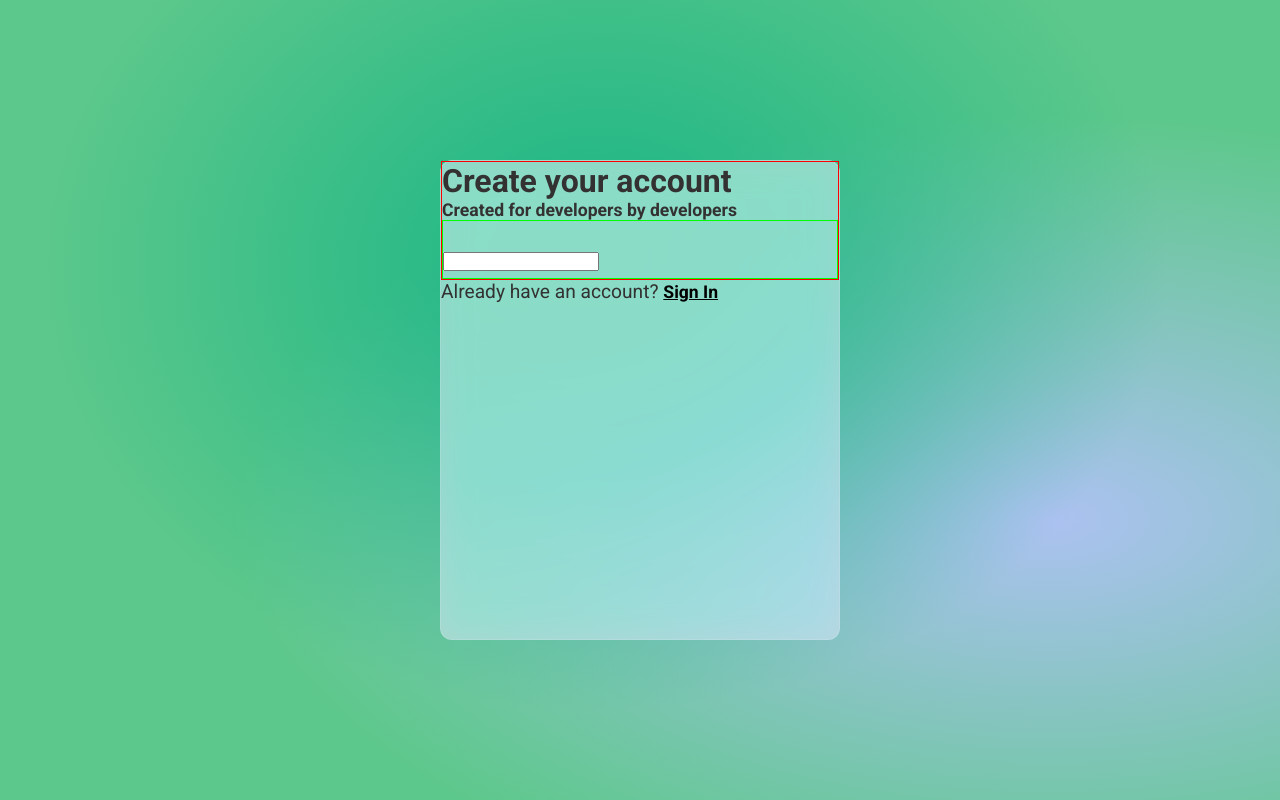
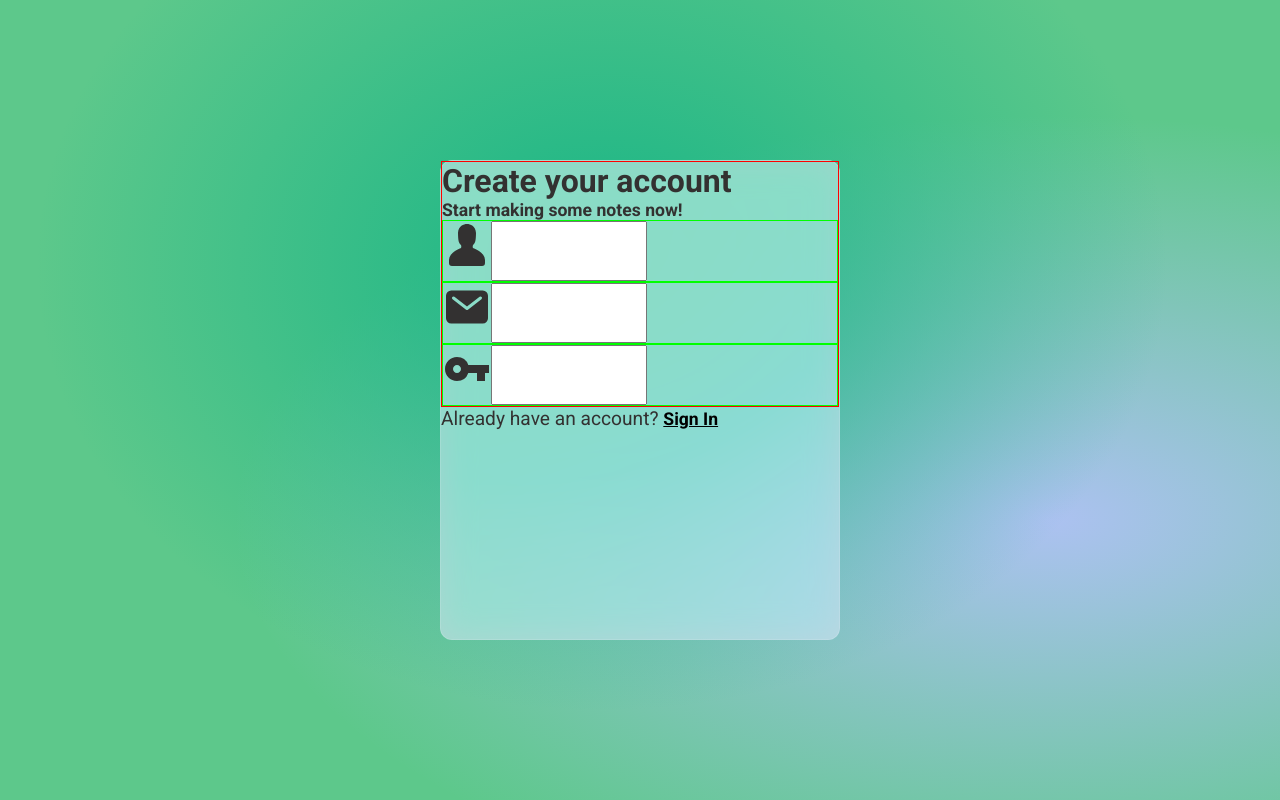
Before and after one commit to sseans/mindful-notes, a React (Create React App) app: page / in a window 1280 px wide. Built offline with nearby package versions, Linux system fonts and the light colour scheme.

Commit message:
types and finishing up switching between login and signup basic functionality

```diff
--- a/src/Components/Login-Signup/InputField.tsx
+++ b/src/Components/Login-Signup/InputField.tsx
@@ -1,19 +1,36 @@
-import React from "react";
+import React, { useState } from "react";
 import styled from "styled-components";
+import { IconType } from "react-icons";
 
 const Container = styled.div`
   width: 100%;
   height: fit-content;
   border: lime 1px solid;
+  display: flex;
 `;
 const Icon = styled.div``;
 const Input = styled.input``;
 
-export const InputField: React.FC = () => {
+// Types
+interface propsType {
+  input: {
+    icon: IconType;
+    text: string;
+  };
+}
+
+export const InputField = ({ input }: propsType) => {
+  const [inputText, setInputText] = useState("");
   return (
     <Container>
-      <Icon></Icon>
-      <Input></Input>
+      <Icon>
+        <input.icon />
+      </Icon>
+      <Input
+        type="text"
+        value={inputText}
+        onChange={(e) => setInputText(e.target.value)}
+      ></Input>
     </Container>
   );
 };
--- a/src/Components/Login-Signup/LoginSignupForm.tsx
+++ b/src/Components/Login-Signup/LoginSignupForm.tsx
@@ -1,6 +1,7 @@
 import React from "react";
 import styled from "styled-components";
 import { InputField } from "./InputField";
+import { IconType } from "react-icons";
 
 // Styles
 const SignupContainer = styled.form`
@@ -16,20 +17,28 @@ const Blurb = styled.h2`
 `;
 
 // Types
-interface LoginPropsType {
+interface loginPropsType {
   loginShowStatus: boolean;
   info: {
     title: string;
     blurb: string;
+    [key: string]: any;
   };
 }
 
-export const LoginSignupForm = ({ loginShowStatus, info }: LoginPropsType) => {
+interface inputType {
+  icon: IconType;
+  text: string;
+}
+
+export const LoginSignupForm = ({ loginShowStatus, info }: loginPropsType) => {
   return (
     <SignupContainer>
-      <Title>Create your account</Title>
-      <Blurb>Created for developers by developers</Blurb>
-      <InputField />
+      <Title>{info.title}</Title>
+      <Blurb>{info.blurb}</Blurb>
+      {info.inputs.map((input: inputType) => (
+        <InputField key={input.text} input={input} />
+      ))}
     </SignupContainer>
   );
 };
--- a/src/Pages/LoginSignupSplash.tsx
+++ b/src/Pages/LoginSignupSplash.tsx
@@ -1,7 +1,11 @@
 import { useState } from "react";
 import styled from "styled-components";
 import { LoginSignupForm } from "../Components/Login-Signup/LoginSignupForm";
+import { GoPerson } from "react-icons/go";
+import { IoMail } from "react-icons/io5";
+import { MdVpnKey } from "react-icons/md";
 
+// Styles
 const Container = styled.div`
   width: 100vw;
   height: 100vh;
@@ -10,7 +14,6 @@ const Container = styled.div`
   align-items: center;
   justify-content: center;
 `;
-
 const Card = styled.div`
   width: 400px;
   height: 500px;
@@ -23,7 +26,6 @@ const Card = styled.div`
   border: 1px solid rgba(255, 255, 255, 0.125);
   color: #333131;
 `;
-
 const FooterText = styled.div`
   font-size: 1.2rem;
   font-weight: 400;
@@ -40,16 +42,27 @@ const FooterButton = styled.button`
 interface propInfoType {
   title: string;
   blurb: string;
+  [key: string]: any;
 }
 
+// Variables
 const loginInfo: propInfoType = {
   title: "Log in to your account",
   blurb: "Get back up to speed with your notes!",
+  inputs: [
+    { icon: IoMail, text: "email address" },
+    { icon: MdVpnKey, text: "password" },
+  ],
 };
 
 const signupInfo: propInfoType = {
   title: "Create your account",
   blurb: "Start making some notes now!",
+  inputs: [
+    { icon: GoPerson, text: "username" },
+    { icon: IoMail, text: "email address" },
+    { icon: MdVpnKey, text: "password" },
+  ],
 };
 
 const LoginSignupSplash: React.FC = () => {
```
